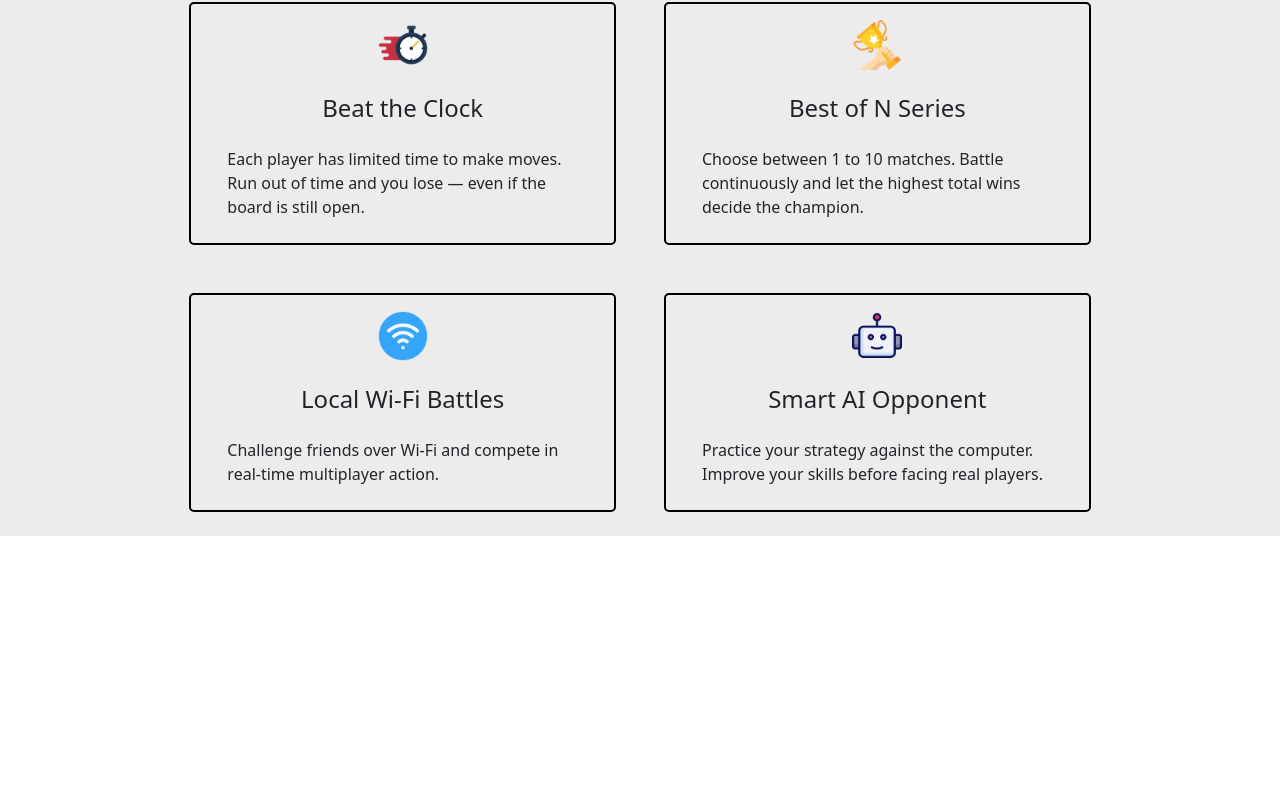
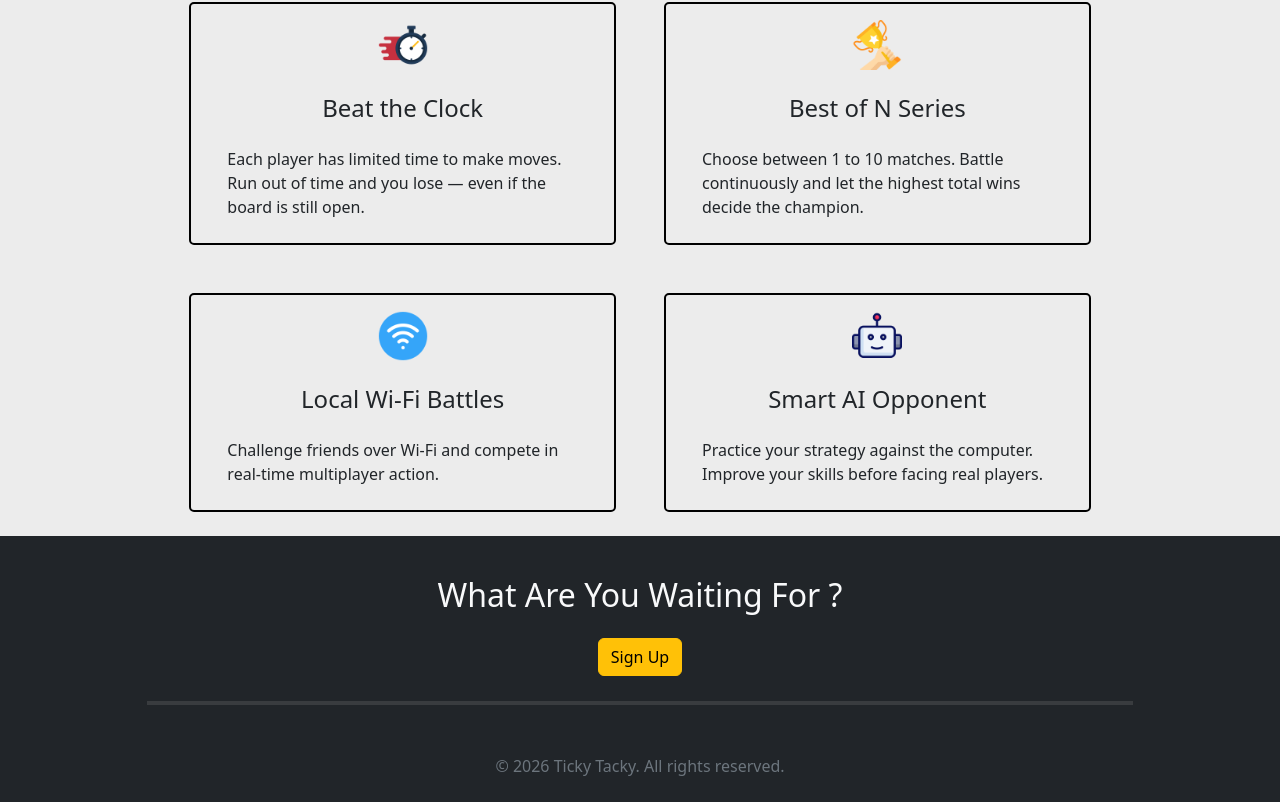
Before and after one commit to AchiangahF/Ticky-Tacky, a React (Vite) app in the folder platform/: page / in a window 1280 px wide. Shown: the part 1006-1808 px from the top of the page. Before the commit the page ends 1542 px from the top, so only its background shows below. Built offline with nearby package versions, Linux system fonts and the light colour scheme.

Commit message:
added a footer

```diff
--- /dev/null
+++ b/platform/src/components/Footer.jsx
@@ -0,0 +1,32 @@
+
+function Footer(){
+
+    const hozLineStyle = {
+        width: "80%",
+        margin: "25px auto",
+        border: "2px solid gray",
+    }
+    return(
+        <section className="container-fluid bg-dark">
+            <div className="row">
+                <div className="col-md-12 p-4 text-center">
+                    <h2 className="text-light py-3">What Are You Waiting For ?</h2>
+                    <button type="button" class="btn btn-warning">Sign Up</button>
+
+                    <hr style={hozLineStyle} />
+                </div>
+
+                {/*  Force next columns to break to new line */}
+                <div class="w-100"></div>
+
+                <div className="col-md-12">
+                    <p className="mb-0 text-secondary text-center pb-4">
+                       © {new Date().getFullYear()} Ticky Tacky. All rights reserved.
+                    </p>
+                </div>
+            </div>
+        </section>
+    )
+}
+
+export default Footer
--- a/platform/src/pages/Home.jsx
+++ b/platform/src/pages/Home.jsx
@@ -2,6 +2,7 @@
 import Hero from "../components/Hero"
 import SectionDivider from "../components/SectionDivider"
 import Features from "../components/Features"
+import Footer from "../components/Footer"
 
 export default function Home(){
     return(
@@ -9,6 +10,7 @@ export default function Home(){
          <Hero />
          <SectionDivider />
          <Features />
+         <Footer />
         </>
     )
 }
```
